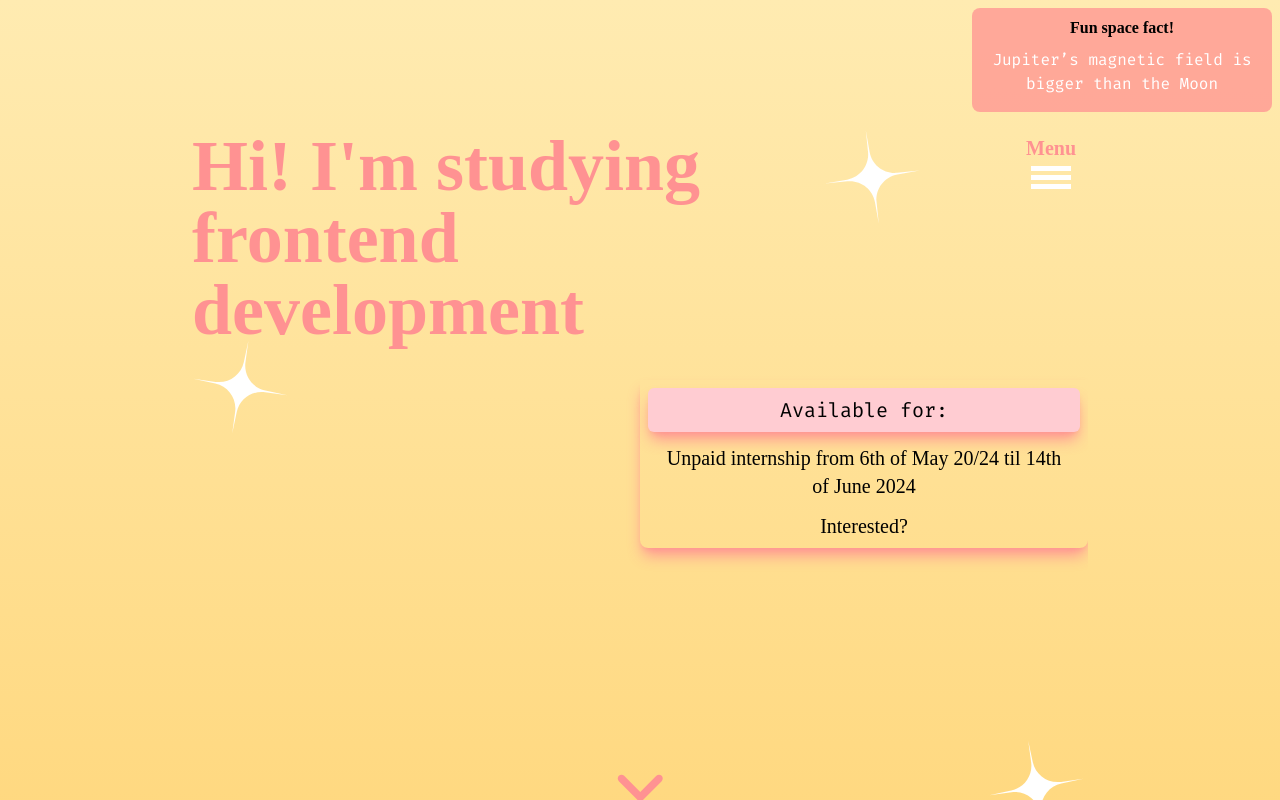
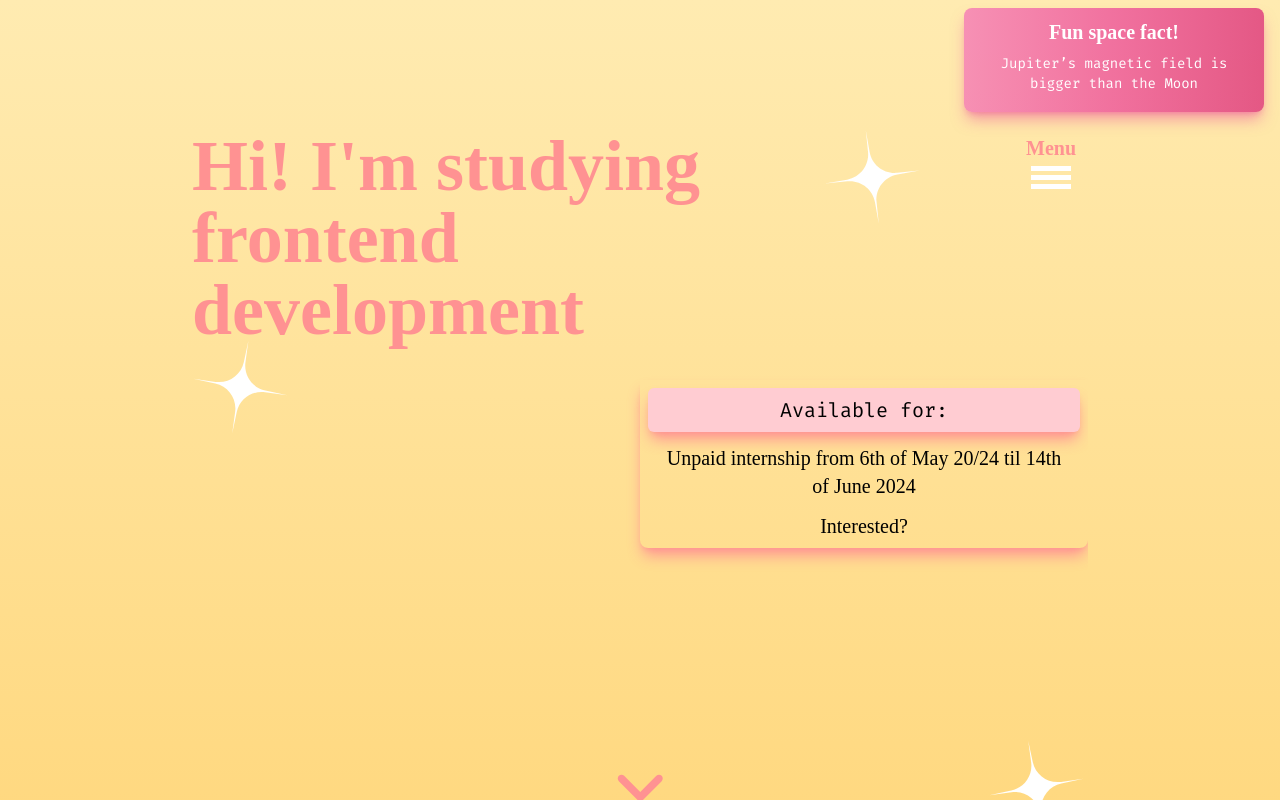
Before and after one commit to SiljeP/portfolienext, a Next.js app: page / in a window 1280 px wide. Both pictures are taken after a click on the icon 871 px from the left and 176 px from the top of the page. Shown: the top 800 px of the page. Built offline with nearby package versions, Linux system fonts and the light colour scheme.

Commit message:
Styling on notification changed + gradient

```diff
--- a/src/app/page.js
+++ b/src/app/page.js
@@ -27,10 +27,8 @@ export default function Home() {
         <Contact />
       </div>
       <Footer />
-      <FactStar className="text-center fixed top-2 right-2  p-2  rounded-lg h-fit sm:w-[90px] md:w-[200px] lg:w-[300px]" />
+      <FactStar className="z-[3000] text-center fixed top-2 right-2  p-2  rounded-lg h-fit sm:w-[90px] md:w-[200px] lg:w-[300px] text-white bg-gradient-to-r from-pink-400/75 via-pink-500/75 to-pink-600/75 hover:bg-gradient-to-br focus:ring-4 focus:outline-none focus:ring-pink-300/75 dark:focus:ring-pink-800/75 shadow-lg shadow-pink-500/50 dark:shadow-lg dark:shadow-pink-800/80 font-medium  text-sm px-5 py-2.5 me-2 mb-2" />
     </ShowFactContext.Provider>
-
-
 
 
   );
--- a/src/components/contact.js
+++ b/src/components/contact.js
@@ -1,8 +1,7 @@
 "use client"
 import { motion } from "framer-motion"
 import { Starsvg } from "./starsvg"
-
-import { useContext, useState } from "react"
+import { useContext } from "react"
 import ShowFactContext from "@/helpers/showfactcontext"
 
 export default function Contact() {
--- a/src/components/header.js
+++ b/src/components/header.js
@@ -1,5 +1,5 @@
 "use client"
-import { useContext, useEffect, useRef, useState } from 'react';
+import { useContext, useEffect, useRef } from 'react';
 import Typed from 'typed.js';
 import Navbar from './navbar';
 import { Starsvgleft } from './starsvgleft';
--- a/src/components/hero.js
+++ b/src/components/hero.js
@@ -5,7 +5,7 @@ import { Starsvgleft } from "./starsvgleft"
 import { FontAwesomeIcon } from "@fortawesome/react-fontawesome";
 import { motion } from "framer-motion";
 import { faAngleDown } from "@fortawesome/free-solid-svg-icons";
-import { useContext, useState } from "react";
+import { useContext } from "react";
 import ShowFactContext from "@/helpers/showfactcontext";
 
 
--- a/src/helpers/facts.js
+++ b/src/helpers/facts.js
@@ -28,7 +28,7 @@ export default function FactStar({ className }) {
         });
         setTimeout(function () {
             setShowfact(false)
-        }, 3000)
+        }, 5000)
     }, [showfact, setShowfact])
 
     return showfact ? (
@@ -38,10 +38,10 @@ export default function FactStar({ className }) {
                 initial={{ opacity: 0, y: 50, scale: 0.3 }}
                 animate={{ opacity: 1, y: 0, scale: 1 }}
                 exit={{ opacity: 0, scale: 0.5, transition: { duration: 0.4 } }}
-                className={className} style={{ backgroundColor: "rgba(255 146 146 / 75%)" }} >
-
-                <h1 className="font-title font-bold text-black">Fun space fact!</h1>
-                <p className="font-body text-white p-2">{data?.text}</p>
+                className={className}  >
+                {/* style={{ backgroundColor: "rgba(255 146 146 / 75%)" }} */}
+                <h1 className="font-title font-bold text-white text-m sm:text-l md:text-xl">Fun space fact!</h1>
+                <p className="font-body text-s sm:text-m md:text-l text-white p-2">{data?.text}</p>
             </motion.div >
 
 
```
